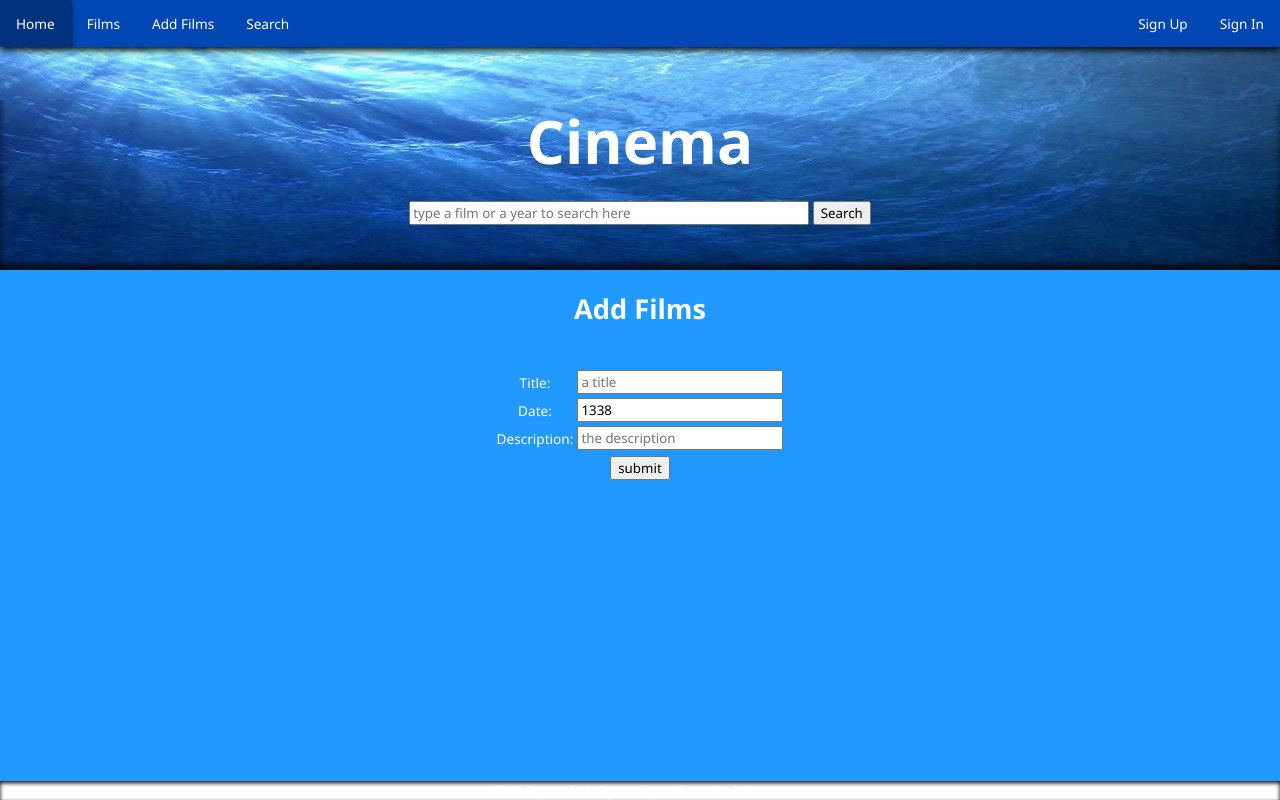
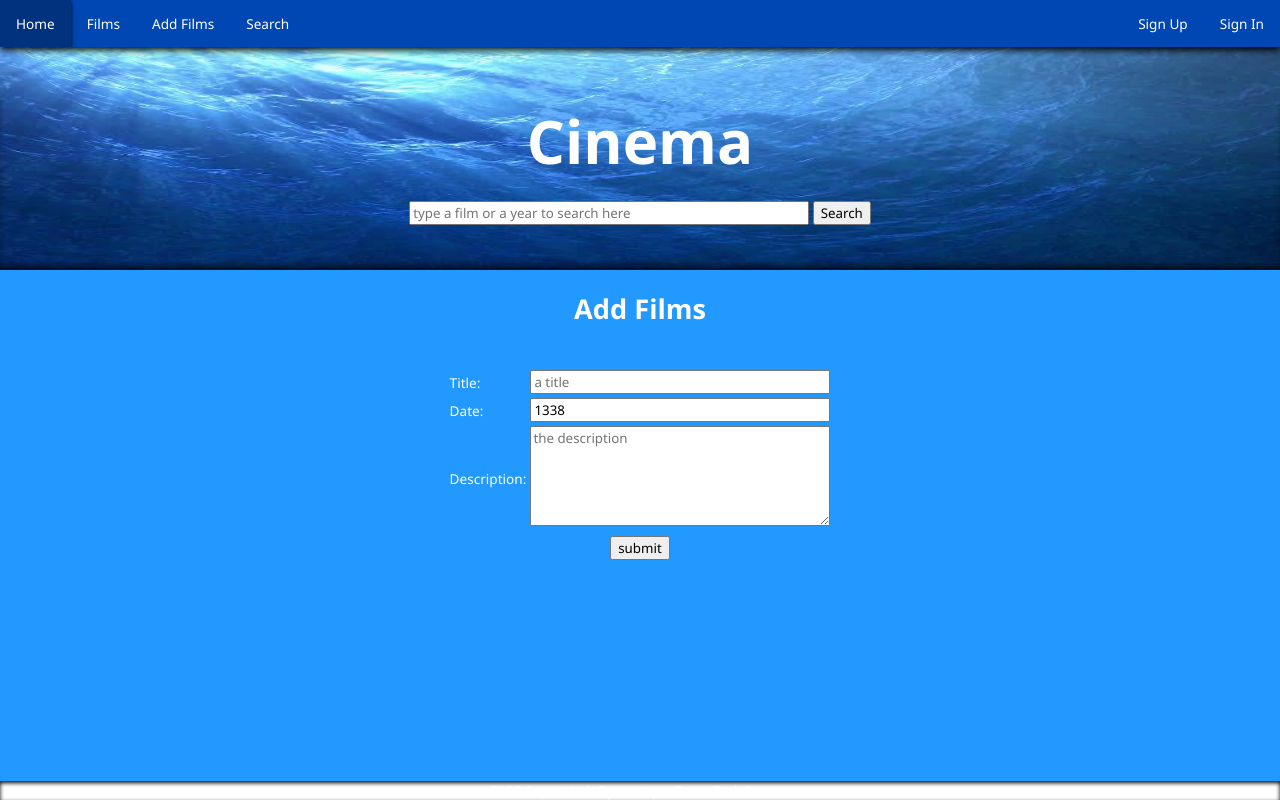
Before and after one commit to testEpfc/cinema, a PHP site: page /form.php in a window 1280 px wide. Run offline with PHP 8.4, Linux system fonts and the light colour scheme.

Commit message:
added textarea to form

```diff
--- a/css/cinema.css
+++ b/css/cinema.css
@@ -60,8 +60,9 @@ header, footer {
     /*height:220px;*/
     height:170px;
     /*min-height:150px;*/
-    box-shadow: 0px -6px 10px -2px black inset;
     /*box-shadow: 0px -3px 5px -2px black inset;*/
+    /*box-shadow: 0px -6px 10px -2px black inset;*/
+    box-shadow: 0px -7px 10px -5px black inset;
 }
 .banner img {
     /*height:350px;*/
@@ -138,6 +139,32 @@ table.resultList, .navbar.miniNavbar, table.responsiveTable {
         /*box-shadow: 0px 2px 4px black;*/
     }
 }
+.formTable tr td {
+    /*text-align: right;*/
+    text-align: left;
+}
+.formTable tr td textarea{
+    width : 300px;
+    height : 100px;
+}
+.formTable tr td input:not([type=submit]) {
+/*.formTable tr td input:not(:last-child) {*/
+/*.formTable tr td:not(:last-child) input {*/
+/*.formTable tr td:not(:last-child) {*/
+/*.formTable tr td input:last-child {*/
+/*input:not([type=submit]) {*/
+/*input{*/
+/*.formTable tr td input[type!=submit] {*/
+    width : 300px;
+}
+/*.formTable tr td {*/
+/*.formTable tr  {*/
+    /*text-align: right;*/
+    /*text-align: left;*/
+/*}*/
+/*.formTable tr td input {
+    text-align: left;
+}*/
 
 .error {
     color: red;
--- a/form.php
+++ b/form.php
@@ -18,7 +18,7 @@ and open the template in the editor.
 
 
         <form method="post" action="films.php">
-            <table>
+            <table class="formTable">
                 <tr>
                     <td>
                         Title:
@@ -40,7 +40,9 @@ and open the template in the editor.
                         Description:
                     </td>
                     <td>
-                        <input type="text" name="description" required placeholder="the description" value="">
+                        <!--<input type="text" name="description" required placeholder="the description" value="">-->
+                        <textarea  name="description" required placeholder="the description" value=""></textarea>
+                        <!--<text-area>-->
                     </td>
                 </tr>
                 <tr>
```
